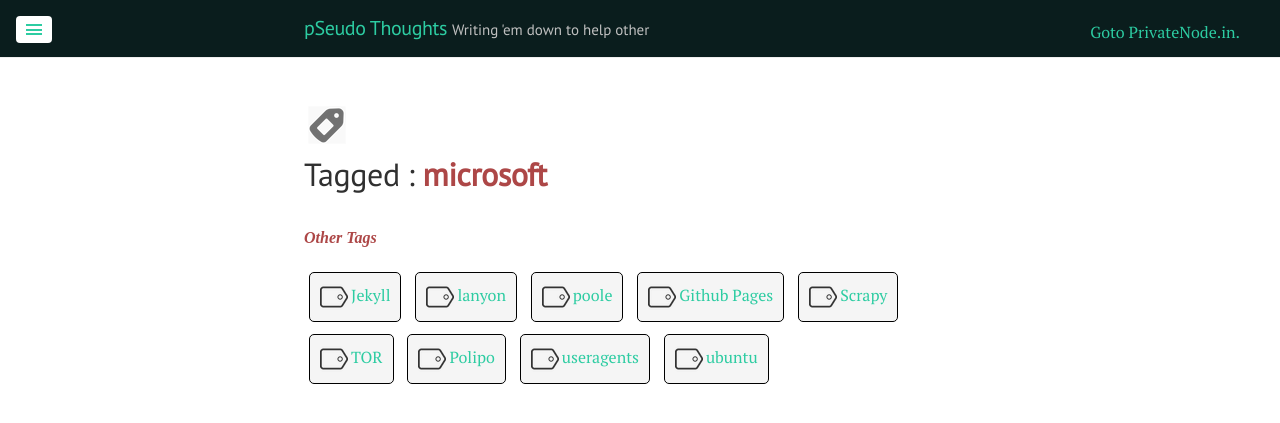
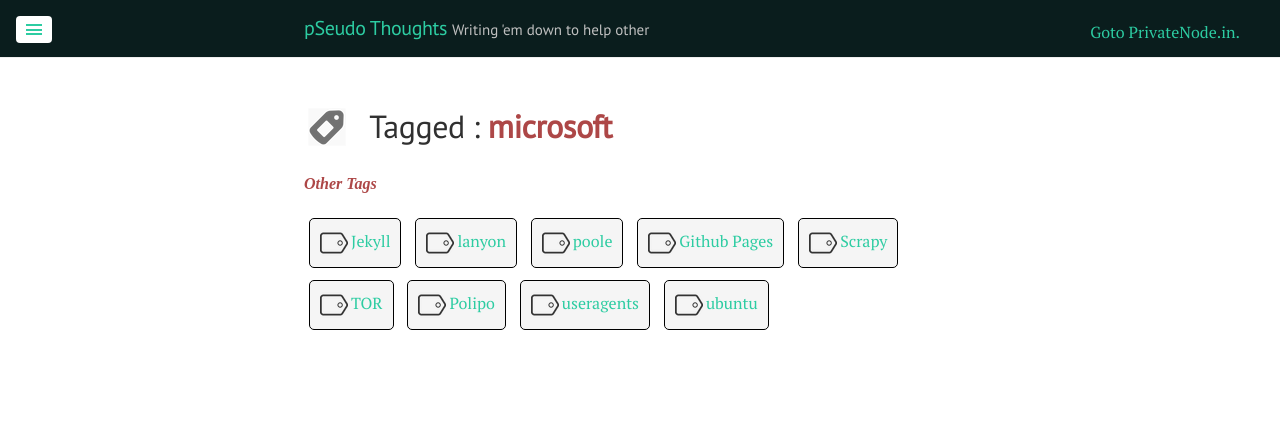
Before and after one commit to DharmeshPandav/dharmeshpandav.github.io, a Jekyll site: the page built from tags/microsoft/index.html, in a window 1280 px wide. Shown: the top 423 px of the page. Built offline with Jekyll 4.4.1, drawn with Linux system fonts in a browser that asks for light colours; nearby versions of some CDN libraries; Markdown is read by kramdown in place of the engine named in the settings.

Commit message:
changing theme

```diff
--- a/_layouts/tags.html
+++ b/_layouts/tags.html
@@ -5,7 +5,7 @@ layout: default
 <div class="page">
     <div>
         <span class="tag-icon tag1-icon"></span>
-        <span><h1 class="page-title">Tagged : <strong> {{ page.title }} </strong> </h1></span>
+        <h1 class="page-title">Tagged : <strong> {{ page.title }} </strong> </h1>
     </div>
     {{ content }}
 </div>
--- a/public/css/custom.css
+++ b/public/css/custom.css
@@ -88,6 +88,10 @@
 
 .tag1-icon{
     background: url(/assets/Tag_1_38x38.png) no-repeat left top;
+}
+
+.page-title{
+    display: inline;
 }
 
 a.tag-list{
```
